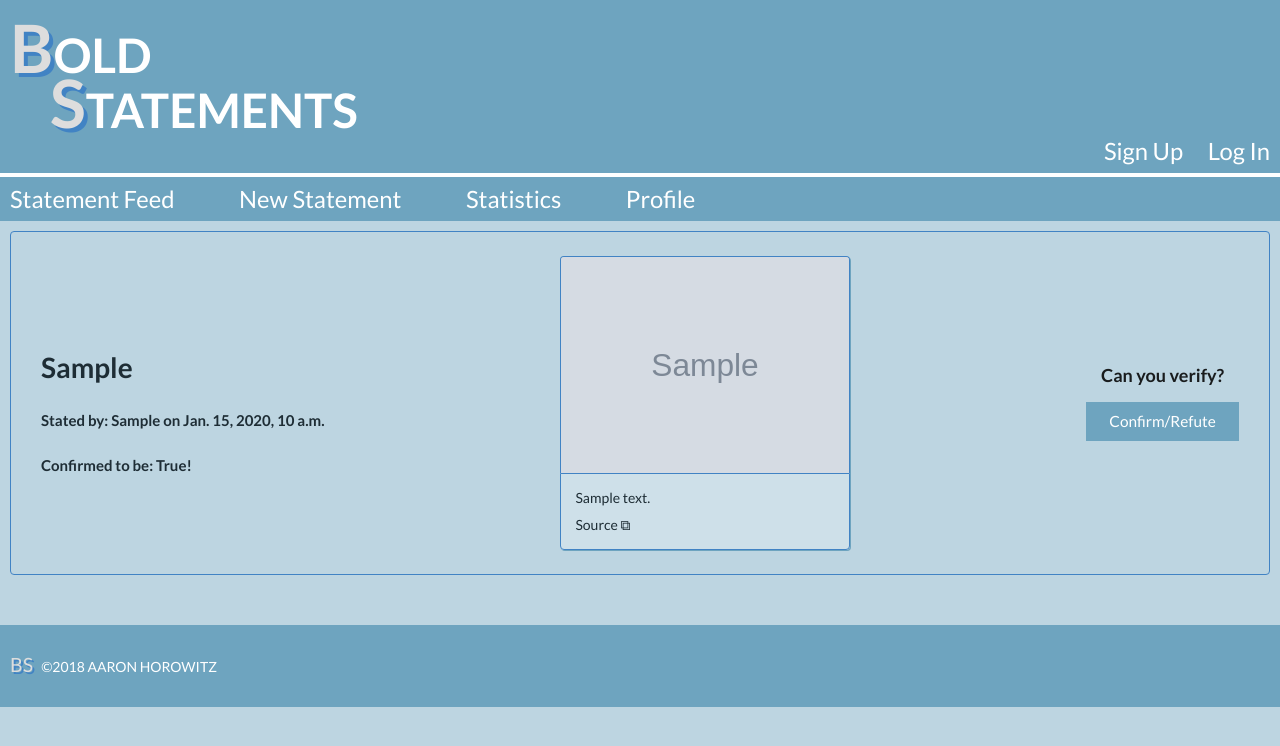
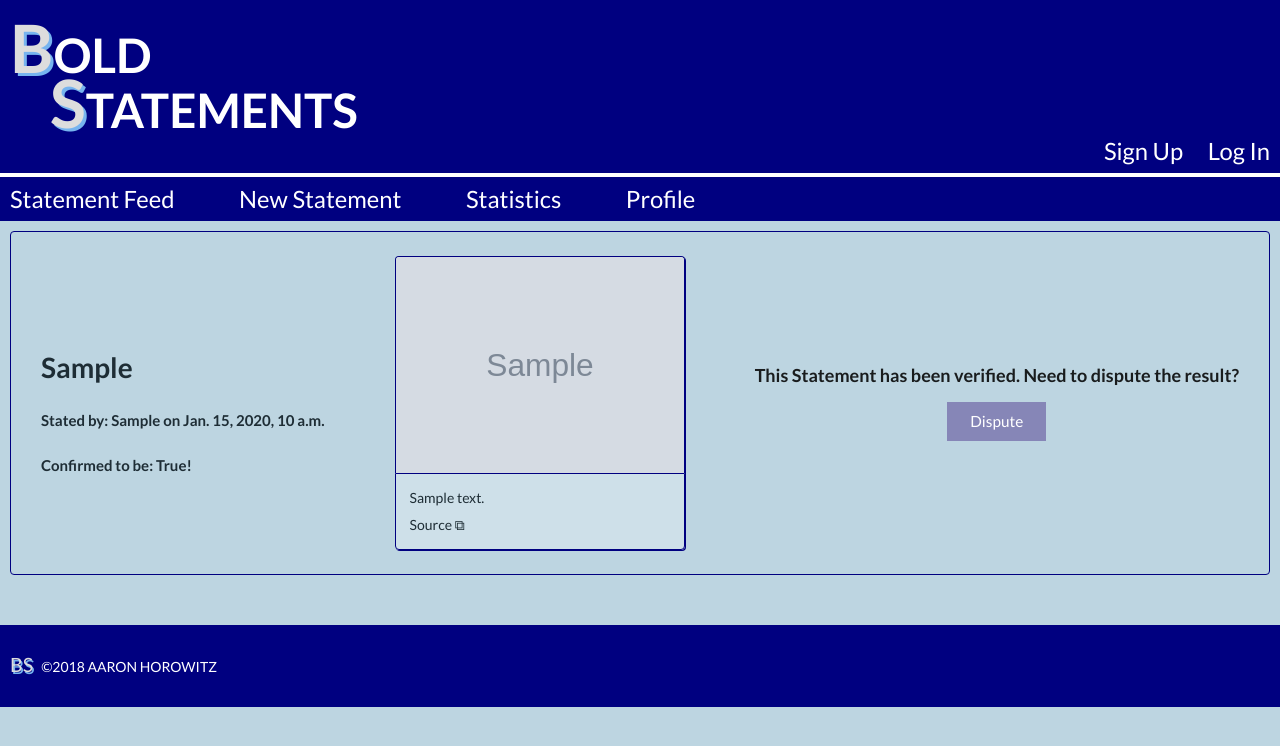
Before and after one commit to aaronhorowitz3/boldstatements, a Django app: page /statements/1/ in a window 1280 px wide. Shown: the top 746 px of the page. Run offline with Django 3.2, Linux system fonts and the light colour scheme; tables that the repository leaves empty hold one stand-in row (values such as "Sample post"); grey boxes marked "Sample" are stand-in pictures; some libraries are stand-ins or nearby versions.

Commit message:
changed styles for statements that are already confirmed

```diff
--- a/boldstatements_django/boldstatements/static/css/style.css
+++ b/boldstatements_django/boldstatements/static/css/style.css
@@ -6,7 +6,7 @@ body {
 header {
    padding-top: 1em;
    font-size: 1.7em;
-   background-color: #6EA4BF;
+   background-color: #000080;
 }
 
 h1 {
@@ -29,7 +29,7 @@ h1 {
 .bs-header {
    font-size: 1.4em;
    color: #dddddd;
-   text-shadow: 4px 4px #4183C4;
+   text-shadow: 3px 3px #77b4ef;
 }
 
 nav {
@@ -48,7 +48,7 @@ nav a {
 }
 
 nav a:hover {
-   color: #6EA4BF;
+   color: #000080;
    background-color: white;
 }
 
@@ -68,9 +68,9 @@ nav a:hover {
 .ui.item {
    display: flex;
    margin-top: 1em;
-   border: 1px solid #6EA4BF;
+   border: 1px solid #000080;
    border-radius: 0.28571429rem;
-   box-shadow: .5px .5px #6EA4BF;
+   box-shadow: .5px .5px #000080;
 }
 
 .ui.item:hover {
@@ -95,7 +95,7 @@ nav a:hover {
 }
 
 .page-headers {
-   color: #4183C4;
+   color: #000080;
    font-size: 2em;
    padding-top: .7em;
 }
@@ -108,7 +108,7 @@ nav a:hover {
 #single-statement {
    margin: 10px;
    padding: 10px 30px 10px 30px;
-   border: 1px solid #4183C4;
+   border: 1px solid #000080;
    border-radius: 4px;
    display: flex;
    justify-content: space-between;
@@ -121,20 +121,22 @@ nav a:hover {
 
 .statement-evidence {
    background-color: transparent !important;
-   box-shadow: 1px 1px #6EA4BF !important;
+   box-shadow: 1px 1px #000080 !important;
+   margin-left: 1.5em !important;
+   margin-right: 1.5em !important;
 }
 
 .statement-evidence img {
-   border-top: 1px solid #4183C4 !important;
-   border-left: 1px solid #4183C4 !important;
-   border-right: 1px solid #4183C4 !important;
+   border-top: 1px solid #000080 !important;
+   border-left: 1px solid #000080 !important;
+   border-right: 1px solid #000080 !important;
 }
 
 .statement-evidence .content {
-   border-top: 1px solid #4183C4 !important;
-   border-left: 1px solid #4183C4 !important;
-   border-right: 1px solid #4183C4 !important;
-   border-bottom: 1px solid #4183C4 !important;
+   border-top: 1px solid #000080 !important;
+   border-left: 1px solid #000080 !important;
+   border-right: 1px solid #000080 !important;
+   border-bottom: 1px solid #000080 !important;
    color: #1E2D35 !important;
    background-color: rgba(255, 255, 255, .25) !important;
 }
@@ -158,13 +160,13 @@ nav a:hover {
 }
 
 .auth-links a:hover {
-   color: #6EA4BF !important;
+   color: #000080 !important;
    background-color: white !important;
 }
 
 .logbutts {
    color: white !important;
-   background-color: #6EA4BF !important;
+   background-color: #000080 !important;
    border-radius: 0 !important;
    font-size: 1.1em !important;
    font-weight: normal !important;
@@ -181,6 +183,10 @@ nav a:hover {
    line-height: 1.2em;
 }
 
+.greyback {
+   background-color: #8686b7 !important;
+}
+
 .sign-up {
    max-width: 500px;
 }
@@ -190,7 +196,7 @@ nav a:hover {
 }
 
 .logbutts:hover {
-   color: #6EA4BF !important;
+   color: #000080 !important;
    background-color: white !important;
 }
 
@@ -206,7 +212,7 @@ nav a:hover {
 footer {
    padding: 30px 10px 30px 10px;
    margin-top: 50px;
-   background-color: #6EA4BF;
+   background-color: #000080;
    color: white;
    text-transform: uppercase;
    font-family: "Lato", sans-serif;
@@ -215,7 +221,7 @@ footer {
 .footer-bs {
    font-size: 1.4em;
    color: #dddddd;
-   text-shadow: 2px 2px #4183C4;
+   text-shadow: 1.5px 1.5px #77b4ef;
 }
 
 .hidden {
@@ -233,4 +239,6 @@ footer {
 .renderer {
    display: flex;
    align-items: center;
+   border: 1px solid #000080 !important;
+   border-radius: 4px !important;
 }
--- a/boldstatements_django/boldstatements/templates/boldstatements/statement_detail.html
+++ b/boldstatements_django/boldstatements/templates/boldstatements/statement_detail.html
@@ -21,8 +21,13 @@
       </div>
    </div>
    <div class="confirmation-data">
+      {% if statement.confirmation %}
+      <h3>This Statement has been verified. Need to dispute the result?</h3>
+      <a href="{% url 'statement_edit' pk=statement.pk %}"><button type="button" name="button" class="ui button logbutts greyback">Dispute</button></a>
+      {% else %}
       <h3>Can you verify?</h3>
       <a href="{% url 'statement_edit' pk=statement.pk %}"><button type="button" name="button" class="ui button logbutts">Confirm/Refute</button></a>
+      {% endif %}
    </div>
 </div>
 
```
Also changed, not shown: boldstatements_django/boldstatements/templates/boldstatements/statement_feed.html (+10 -6 lines), boldstatements_django/media/documents/trueorfalse_Bk8adPv.jpg (added).
